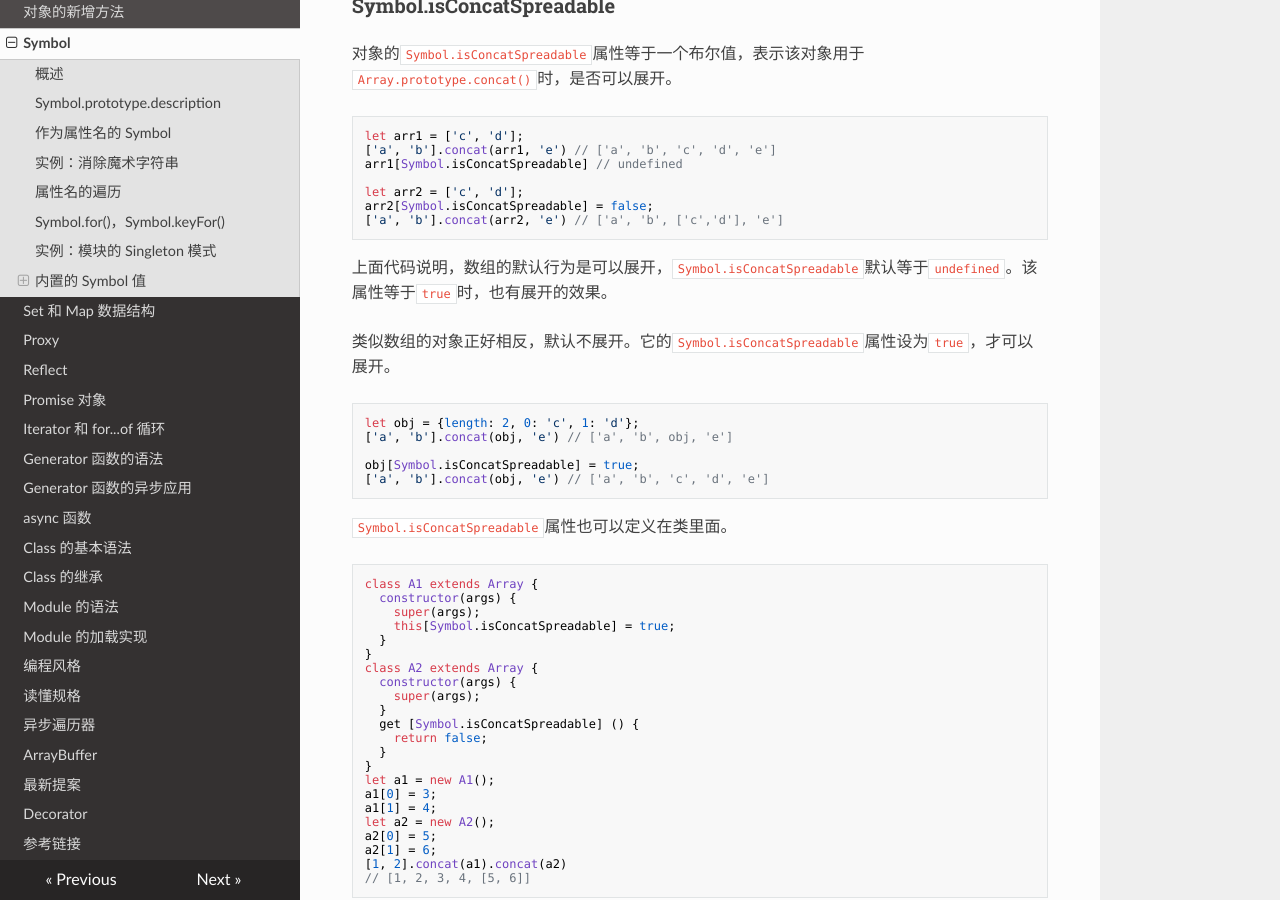
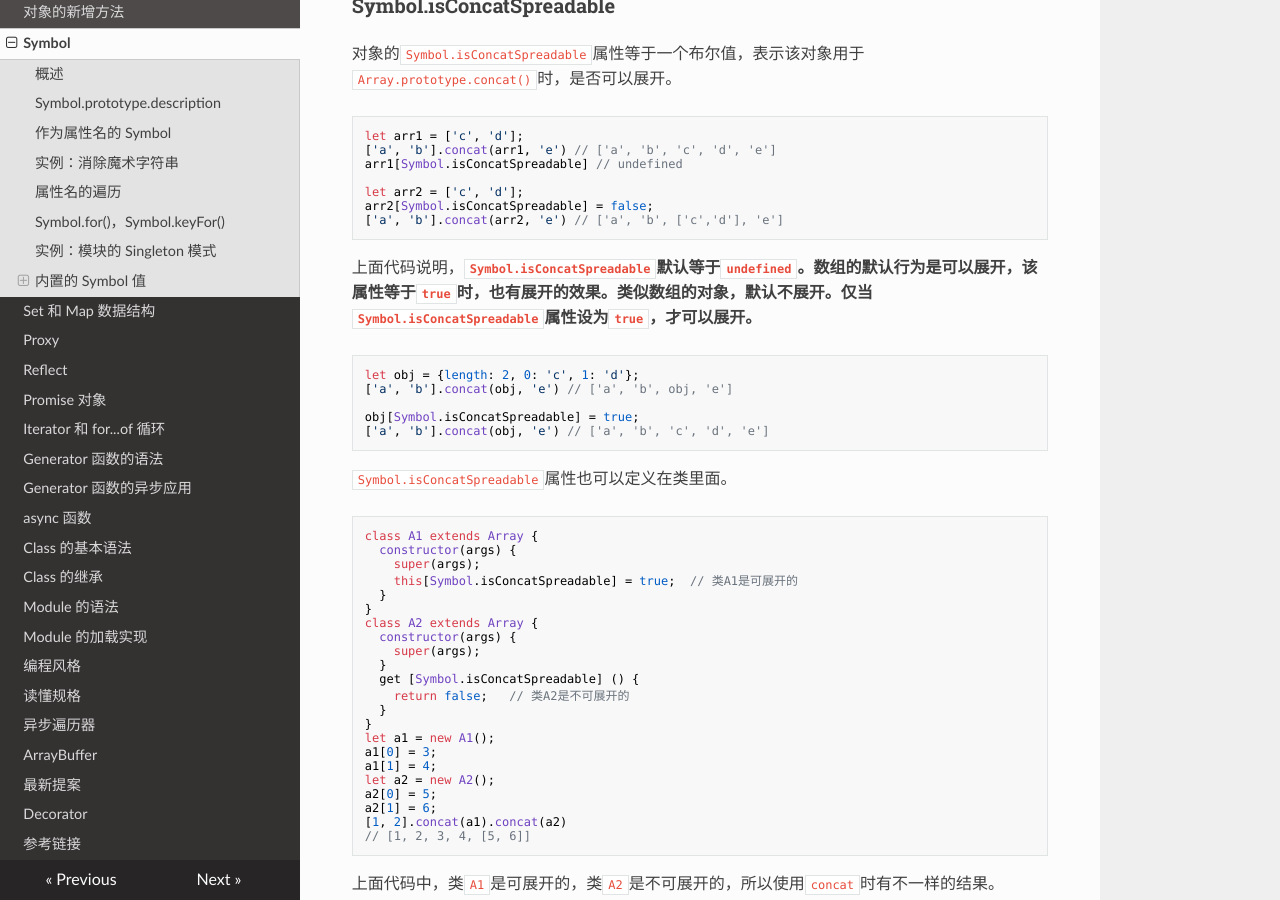
Before and after one commit to filefi/NotesOfES6, an MkDocs documentation site: the page built from docs/symbol.md, in a window 1280 px wide and 900 px high, scrolled down 10570 px. Built offline with MkDocs 1.6.1, drawn with Linux system fonts in a browser that asks for light colours; nearby versions of some CDN libraries.

Commit message:
chapter Symbol finished

````diff
--- a/docs/symbol.md
+++ b/docs/symbol.md
@@ -560,9 +560,7 @@ arr2[Symbol.isConcatSpreadable] = false;
 ['a', 'b'].concat(arr2, 'e') // ['a', 'b', ['c','d'], 'e']
 ```
 
-上面代码说明，数组的默认行为是可以展开，`Symbol.isConcatSpreadable`默认等于`undefined`。该属性等于`true`时，也有展开的效果。
-
-类似数组的对象正好相反，默认不展开。它的`Symbol.isConcatSpreadable`属性设为`true`，才可以展开。
+上面代码说明，**`Symbol.isConcatSpreadable`默认等于`undefined`。数组的默认行为是可以展开，该属性等于`true`时，也有展开的效果。类似数组的对象，默认不展开。仅当`Symbol.isConcatSpreadable`属性设为`true`，才可以展开。**
 
 ```javascript
 let obj = {length: 2, 0: 'c', 1: 'd'};
@@ -578,7 +576,7 @@ obj[Symbol.isConcatSpreadable] = true;
 class A1 extends Array {
   constructor(args) {
     super(args);
-    this[Symbol.isConcatSpreadable] = true;
+    this[Symbol.isConcatSpreadable] = true;  // 类A1是可展开的
   }
 }
 class A2 extends Array {
@@ -586,7 +584,7 @@ class A2 extends Array {
     super(args);
   }
   get [Symbol.isConcatSpreadable] () {
-    return false;
+    return false;   // 类A2是不可展开的
   }
 }
 let a1 = new A1();
@@ -671,7 +669,7 @@ new T2(r => r()).then(v => v) instanceof T2 // false
 
 上面代码中，`T2`定义了`Symbol.species`属性，`T1`没有。结果就导致了创建衍生对象时（`then`方法），`T1`调用的是自身的构造方法，而`T2`调用的是`Promise`的构造方法。
 
-总之，`Symbol.species`的作用在于，实例对象在运行过程中，需要再次调用自身的构造函数时，会调用该属性指定的构造函数。它主要的用途是，有些类库是在基类的基础上修改的，那么子类使用继承的方法时，作者可能希望返回基类的实例，而不是子类的实例。
+**总之，`Symbol.species`的作用在于，实例对象在运行过程中，需要再次调用自身的构造函数时，会调用该属性指定的构造函数。它主要的用途是，有些类库是在基类的基础上修改的，那么子类使用继承的方法时，作者可能希望返回基类的实例，而不是子类的实例。**
 
 ### Symbol.match
 
````
